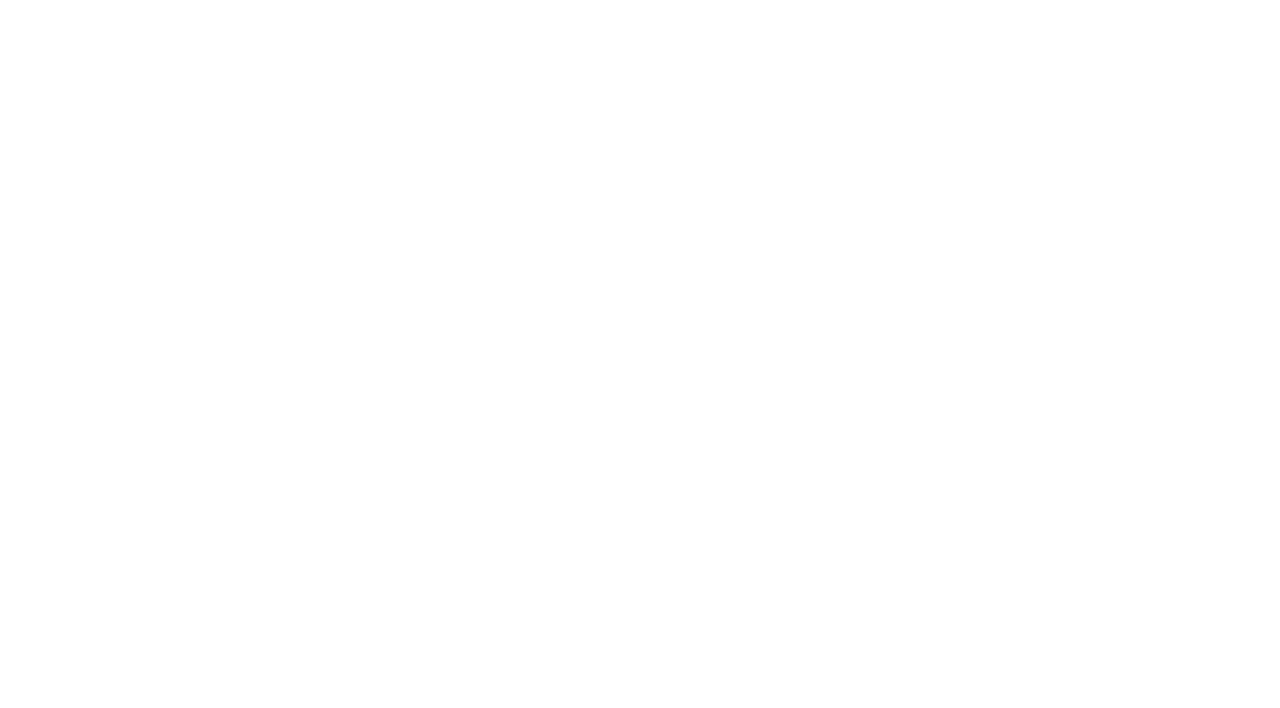
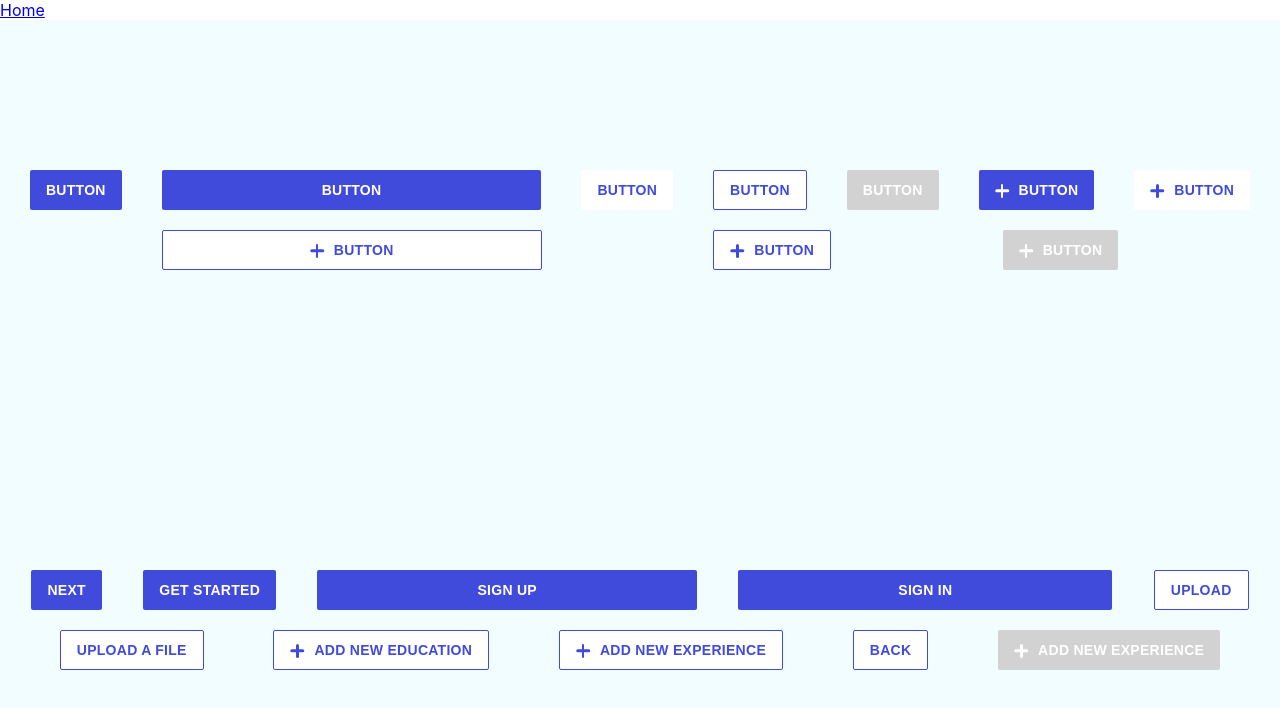
Before and after one commit to justinpchang/ant-client-temp, a React (Create React App) app: page /test in a window 1280 px wide. Shown: the top 708 px of the page. Built offline with nearby package versions, Linux system fonts and the light colour scheme.

Commit message:
Finished buttons, created testing page

```diff
--- a/src/App.js
+++ b/src/App.js
@@ -16,6 +16,7 @@ import ProjectSearch from './components/ProjectSearch';
 import Messaging from './components/Messaging';
 import UserOnboarding from './components/UserOnboarding';
 import BusinessOnboarding from './components/BusinessOnboarding';
+import TestingCanvas from './components/TestingCanvas';
 
 function App() {
   return (
@@ -30,6 +31,7 @@ function App() {
         <Route exact path="/messaging" component={Messaging} />
         <Route exact path="/user-onboarding" component={UserOnboarding} />
         <Route exact path="/business-onboarding" component={BusinessOnboarding} />
+        <Route exact path="/test" component={TestingCanvas} />
       </Switch>
     </Router>
   );
--- a/src/components/BusinessOnboarding/BusinessOnboarding.jsx
+++ b/src/components/BusinessOnboarding/BusinessOnboarding.jsx
@@ -1,7 +1,5 @@
 import React, { useState } from 'react';
 import { Link } from 'react-router-dom';
-
-import Test from './Test';
 
 const BusinessOnboarding = () => {
     const [currentStep, setCurrentStep] = useState();
@@ -56,7 +54,6 @@ const BusinessOnboarding = () => {
             <p>This is Business Onboarding page.</p>
             <Link to="/home">Home</Link>
             <form>
-                <Test />
                 {nextPage()}
                 {submitButton()}
             </form>
--- a/src/components/BusinessOnboarding/Test.jsx
+++ /dev/null
@@ -1,30 +0,0 @@
-import React from 'react';
-
-import {
-    BlueBtn,
-    WhiteBtn,
-    SecondaryBtn,
-} from '../ComponentsLibrary/Buttons';
-
-
-
-const Test = () => {
-
-
-    return (
-        <>
-            <div className="testDiv">
-                <BlueBtn>Button</BlueBtn>
-                <WhiteBtn>Button</WhiteBtn>
-                <SecondaryBtn>Button</SecondaryBtn>
-                <WhiteBtn inactive>Button</WhiteBtn>
-                <BlueBtn icon>Button</BlueBtn>
-                <WhiteBtn icon>Button</WhiteBtn>
-                <SecondaryBtn icon>Button</SecondaryBtn>
-                <WhiteBtn icon inactive>Button</WhiteBtn>
-            </div>
-        </>
-    );
-};
-
-export default Test;
--- a/src/components/ComponentsLibrary/Buttons/BlueBtn.jsx
+++ b/src/components/ComponentsLibrary/Buttons/BlueBtn.jsx
@@ -2,14 +2,16 @@ import React from 'react';
 
 import {
     Button,
+    Icon
 } from './Button.styles';
 
-const BlueButton = ({ icon, inactive }) => {
+const BlueButton = ({ icon, inactive, size, children }) => {
+    const displayIcon = (!icon) ? '' : (
+        <Icon></Icon>
+    );
 
     return (
-        <>
-            <Button blue icon={icon} inactive={inactive}>Button</Button>
-        </>
+        <Button blue size={size} icon={icon} inactive={inactive}>{displayIcon}{children}</Button>
     );
 };
 
--- a/src/components/ComponentsLibrary/Buttons/Button.styles.jsx
+++ b/src/components/ComponentsLibrary/Buttons/Button.styles.jsx
@@ -1,15 +1,19 @@
 import styled from 'styled-components';
 import { COLORS } from '../../../constants';
 
+export const Button = styled.button`
+    // THIS IS TEMP FOR DEVELOPMENT REMOVE FOR PRODUCTION //
+        margin: 10px;
+    // ******** //
 
-export const Button = styled.button`
     display: flex;
     flex-direction: row;
     justify-content: center;
     align-items: center;
 
     height: 40px;
-    width: 93px;
+    padding: 0 ${(props) => props.size ? props.size : '1'}rem;
+
     box-sizing: border-box;
     border-radius: 2px;
 
@@ -36,6 +40,15 @@ export const Button = styled.button`
             background: #F9F9F9;
             box-shadow: none;
         }
+
+        span {
+            ::before {
+                background: ${COLORS.BLUE};
+            }
+            ::after {
+                background: ${COLORS.BLUE};
+            }
+        }
     }`
     :
     ''}
@@ -46,14 +59,19 @@ export const Button = styled.button`
         :active {
             background: ${COLORS.DARKBLUE};
         }
+
+        span {
+            ::before {
+                background: ${COLORS.WHITE};
+            }
+            ::after {
+                background: ${COLORS.WHITE};
+            }
+        }
     }`
     :
     ''}
-    ${(props) => props.icon ? `{
-        width: 112px;
-    }`
-    :
-    ''}
+
     ${(props) => props.inactive ? `{
         background: #D2D2D2;
         color: ${COLORS.WHITE};
@@ -63,6 +81,15 @@ export const Button = styled.button`
         }
         :hover {
             box-shadow: none;
+        }
+
+        span {
+            ::before {
+                background: ${COLORS.WHITE};
+            }
+            ::after {
+                background: ${COLORS.WHITE};
+            }
         }
     }`
     :
@@ -76,26 +103,33 @@ export const Button = styled.button`
     }`
     :
     ''}
+
 `;
 
 export const Icon = styled.span`
-    width: 32px;
-    height: 20px;
-    color: black;
+    position: relative;
+
+    height: 22px;
+    margin-right: 18px;
+    padding-left: 6px;
 
     :before, :after {
         position: absolute;
+        top: 20.83%;
+        bottom: 20.83%;
+
         content: ' ';
-        height: 20px;
-        width: 4px;
-
-        border-radius: 50px;
-        background: #333;
+        height: 14px;
+        width: 2.5px;
     }
     ::before {
         transform: rotate(0deg);
+        background: ${COLORS.WHITE};
+        border-radius: 10px;
     }
     ::after {
         transform: rotate(-90deg);
+        background: ${COLORS.WHITE};
+        border-radius: 10px;
     }
 `;
--- a/src/components/ComponentsLibrary/Buttons/SecondaryBtn.jsx
+++ b/src/components/ComponentsLibrary/Buttons/SecondaryBtn.jsx
@@ -2,14 +2,16 @@ import React from 'react';
 
 import {
     Button,
+    Icon
 } from './Button.styles';
 
-const SecondaryBtn = ({ icon, inactive }) => {
+const SecondaryBtn = ({ icon, inactive, size, children }) => {
+    const displayIcon = (!icon) ? '' : (
+        <Icon></Icon>
+    );
 
     return (
-        <>
-            <Button white stroke icon={icon}>Button</Button>
-        </>
+        <Button white stroke size={size} inactive={inactive} icon={icon}>{displayIcon}{children}</Button>
     );
 };
 
--- a/src/components/ComponentsLibrary/Buttons/WhiteBtn.jsx
+++ b/src/components/ComponentsLibrary/Buttons/WhiteBtn.jsx
@@ -5,13 +5,13 @@ import {
     Icon
 } from './Button.styles';
 
-const WhiteBtn = ({ icon, inactive }) => {
+const WhiteBtn = ({ icon, inactive, size, children }) => {
     const displayIcon = (!icon) ? '' : (
         <Icon></Icon>
-    )
+    );
 
     return (
-        <Button white icon={icon} inactive={inactive}>{displayIcon}Button</Button>
+        <Button white size={size} icon={icon} inactive={inactive}>{displayIcon}{children}</Button>
     );
 };
 
--- a/src/components/Home/Home.jsx
+++ b/src/components/Home/Home.jsx
@@ -14,6 +14,8 @@ function Home() {
       <Link to="/user-onboarding">User Onboarding</Link>
       {'  '}
       <Link to="/business-onboarding">Business Onboarding</Link>
+      {'  '}
+      <Link to="/test">Testing Canvas</Link>
     </>
   );
 }
--- /dev/null
+++ b/src/components/TestingCanvas/TestingCanvas.css
@@ -0,0 +1,9 @@
+.testRow {
+    height: 50vh;
+    background: #F1FDFF;
+    display: flex;
+    flex-direction: row;
+    justify-content: space-evenly;
+    align-content: center;
+    flex-wrap: wrap;
+}
--- /dev/null
+++ b/src/components/TestingCanvas/TestingCanvas.jsx
@@ -0,0 +1,50 @@
+import React from 'react';
+import { Link } from 'react-router-dom';
+
+import {
+    BlueBtn,
+    WhiteBtn,
+    SecondaryBtn,
+} from '../ComponentsLibrary/Buttons';
+
+import './TestingCanvas.css'
+
+
+const Test = () => {
+
+
+    return (
+        <>
+            <Link to="/home">Home</Link>
+            <div className="testRow">
+                {/* defaults matching figma component library */}
+                <BlueBtn>Button</BlueBtn>
+                <BlueBtn size={10}>Button</BlueBtn>
+                <WhiteBtn>Button</WhiteBtn>
+                <SecondaryBtn>Button</SecondaryBtn>
+                <WhiteBtn inactive>Button</WhiteBtn>
+                <BlueBtn icon>Button</BlueBtn>
+                <WhiteBtn icon>Button</WhiteBtn>
+                <SecondaryBtn size={9.2} icon>Button</SecondaryBtn>
+                <SecondaryBtn icon>Button</SecondaryBtn>
+                <WhiteBtn icon inactive>Button</WhiteBtn>
+            </div>
+
+            <div className="testRow">
+                {/* implementing buttons to match figma designs */}
+                <BlueBtn>Next</BlueBtn>
+                <BlueBtn>Get started</BlueBtn>
+                <BlueBtn size={10}>Sign up</BlueBtn>
+                <BlueBtn size={10}>Sign in</BlueBtn>
+                <SecondaryBtn>Upload</SecondaryBtn>
+                <SecondaryBtn>Upload a file</SecondaryBtn>
+                <SecondaryBtn icon>Add new education</SecondaryBtn>
+                <SecondaryBtn icon>Add new experience</SecondaryBtn>
+                <SecondaryBtn>Back</SecondaryBtn>
+                <WhiteBtn icon inactive>Add new experience</WhiteBtn>
+            </div>
+        </>
+    );
+};
+
+export default Test;
--- /dev/null
+++ b/src/components/TestingCanvas/index.js
@@ -0,0 +1,3 @@
+import TestingCanvas from './TestingCanvas';
+
+export default TestingCanvas;
```
